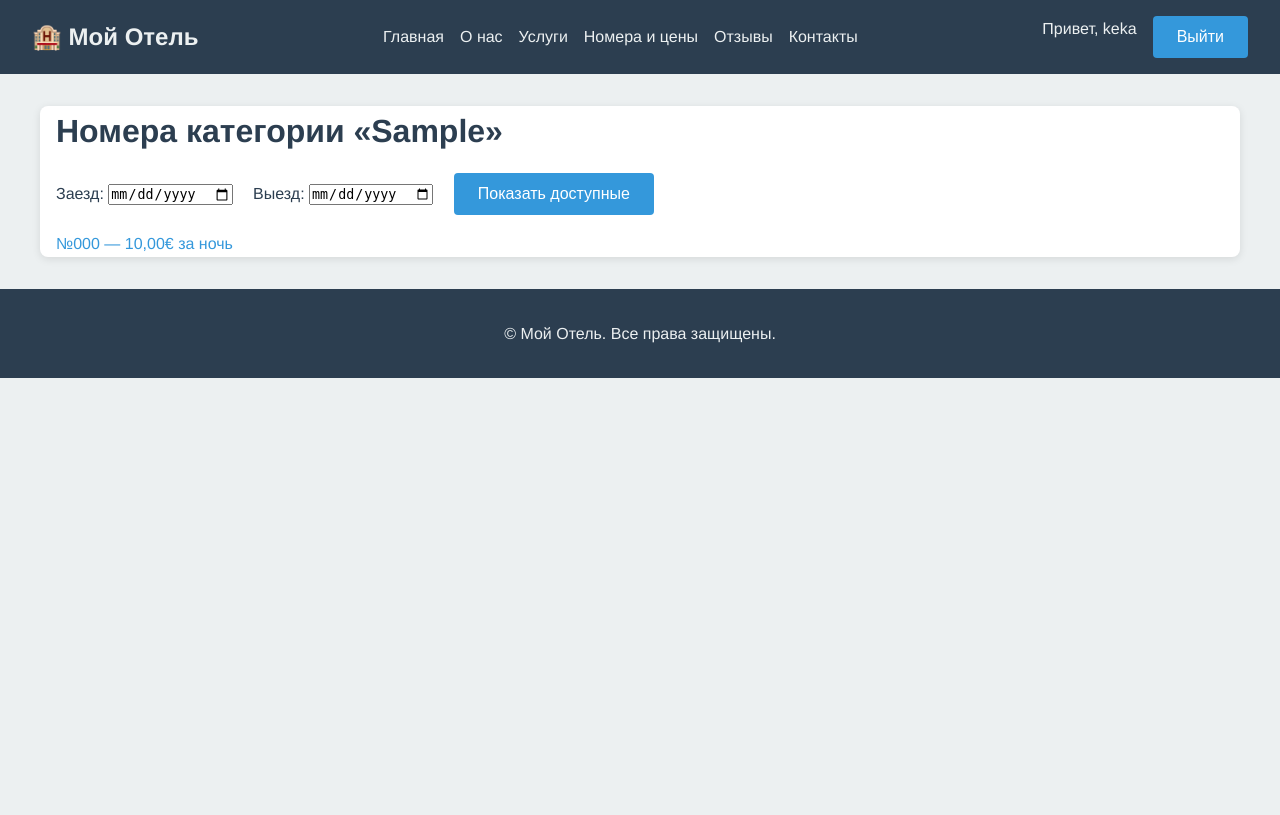
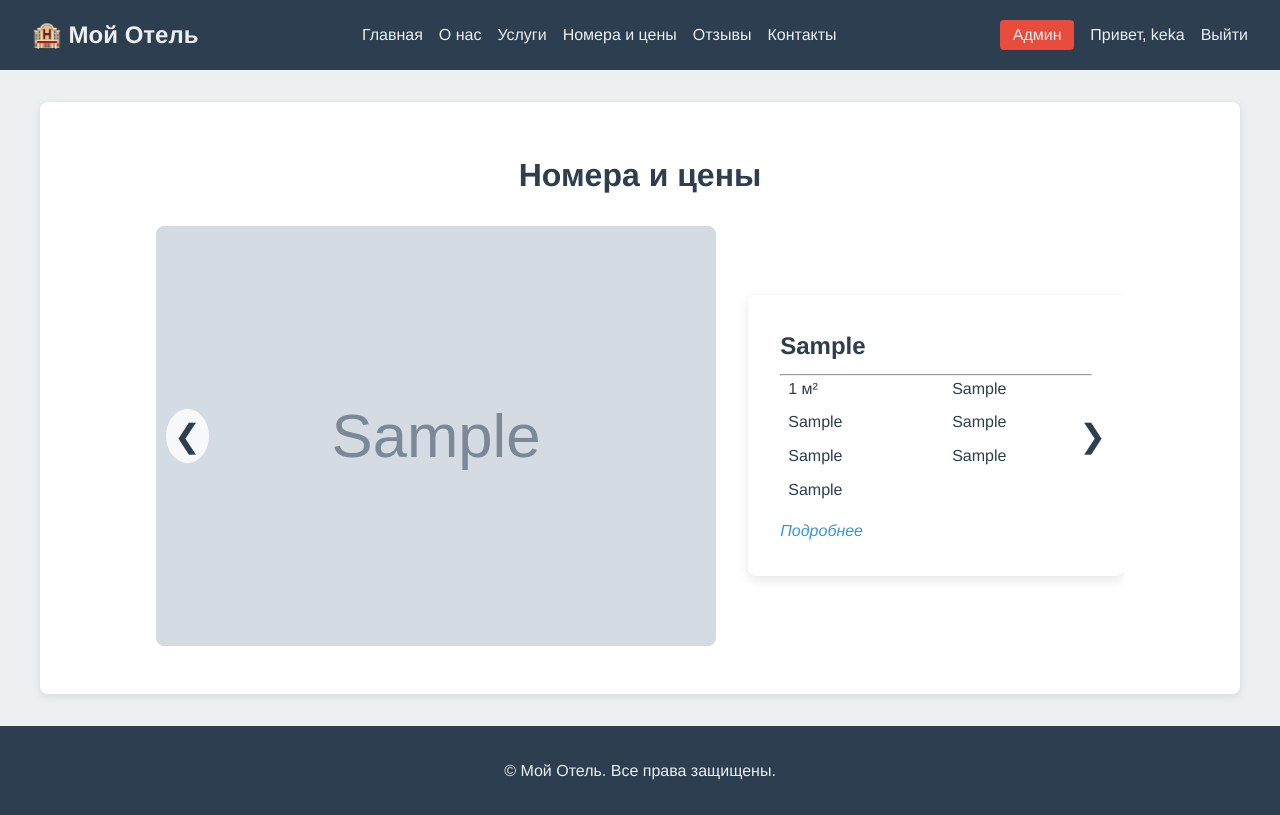
Before and after one commit to kekarex/hotel_booking, a Django app: a page that uses hotel_booking/templates/base.html in a window 1280 px wide. Before the commit the page ends 378 px from the top, so only its background shows below. Run offline with Django 5.2, Linux system fonts and the light colour scheme; a user stored in the database is signed in; tables that the repository leaves empty hold one stand-in row (values such as "Sample post"); grey boxes marked "Sample" are stand-in pictures.

Commit message:
создание категории номеров

```diff
--- a/hotel_booking/booking/models.py
+++ b/hotel_booking/booking/models.py
@@ -5,14 +5,17 @@ from django.core.exceptions import ValidationError
 User = get_user_model()
 
 class Room(models.Model):
-    """Номер отеля"""
     number = models.CharField('Номер', max_length=10, unique=True)
     kind = models.CharField('Категория', max_length=50)
     price = models.DecimalField('Цена за ночь', max_digits=8, decimal_places=2)
-
-    class Meta:
-        verbose_name = 'Комната'
-        verbose_name_plural = 'Комнаты'
+    area = models.PositiveIntegerField('Площадь, м²', default=0)
+    bed_type = models.CharField('Тип кровати', max_length=50, blank=True)
+    parking = models.CharField('Парковка', max_length=50, blank=True)
+    tv = models.CharField('Телевидение', max_length=50, blank=True)
+    air_conditioning = models.CharField('Кондиционер', max_length=50, blank=True)
+    wifi = models.CharField('Wi-Fi', max_length=50, blank=True)
+    iron = models.CharField('Утюг', max_length=50, blank=True)
+    image = models.ImageField('Фото номера', upload_to='rooms/', blank=True)
 
     def __str__(self):
         return f"{self.kind} №{self.number}"
--- a/hotel_booking/booking/templates/booking/rooms_by_category.html
+++ b/hotel_booking/booking/templates/booking/rooms_by_category.html
@@ -1,21 +1,34 @@
 {% extends 'base.html' %}
-{% block title %}Номера: {{ kind }}{% endblock %}
+{% block title %}Номера и цены{% endblock %}
 {% block content %}
-  <h1>Номера категории «{{ kind }}»</h1>
-  <form method="get" class="filter-form">
-    <label>Заезд: <input type="date" name="check_in" value="{{ check_in }}"></label>
-    <label>Выезд: <input type="date" name="check_out" value="{{ check_out }}"></label>
-    <button type="submit">Показать доступные</button>
-  </form>
-  <ul class="room-list">
-    {% for room in rooms %}
-      <li>
-        <a href="{% url 'booking:room_detail' room.pk %}">
-          №{{ room.number }} — {{ room.price }}€ за ночь
-        </a>
-      </li>
-    {% empty %}
-      <li>Нет доступных номеров</li>
-    {% endfor %}
-  </ul>
+<div class="rooms-container">
+  <h1 class="section-title">Номера и цены</h1>
+  <div class="rooms-slider">
+    <button class="slider-nav prev">&#10094;</button>
+    <div class="slides-wrapper">
+      <div class="slides">
+        {% for room in rooms %}
+        <div class="slide">
+          <img src="{{ room.image.url }}" alt="Номер {{ room.number }}" class="slide-img">
+          <div class="slide-card">
+            <h2 class="card-title">{{ room.kind }}</h2>
+            <hr>
+            <ul class="card-features">
+              <li><i class="icon-area"></i>{{ room.area }} м²</li>
+              <li><i class="icon-bed"></i>{{ room.bed_type }}</li>
+              <li><i class="icon-parking"></i>{{ room.parking }}</li>
+              <li><i class="icon-tv"></i>{{ room.tv }}</li>
+              <li><i class="icon-ac"></i>{{ room.air_conditioning }}</li>
+              <li><i class="icon-wifi"></i>{{ room.wifi }}</li>
+              <li><i class="icon-iron"></i>{{ room.iron }}</li>
+            </ul>
+            <a href="{% url 'booking:room_detail' room.pk %}" class="card-link">Подробнее</a>
+          </div>
+        </div>
+        {% endfor %}
+      </div>
+    </div>
+    <button class="slider-nav next">&#10095;</button>
+  </div>
+</div>
 {% endblock %}
--- /dev/null
+++ b/hotel_booking/static/css/booking_custom.css
@@ -0,0 +1,86 @@
+.rooms-container {
+  max-width: 1000px;
+  margin: 2rem auto;
+  padding: 0 1rem;
+}
+.section-title {
+  text-align: center;
+  margin-bottom: 1.5rem;
+  font-size: 2rem;
+  color: var(--primary-color);
+}
+.rooms-slider {
+  position: relative;
+}
+.slides-wrapper {
+  overflow: hidden;
+}
+.slides {
+  display: flex;
+  transition: transform 0.5s ease;
+}
+.slide {
+  flex: 0 0 100%;
+  display: flex;
+  align-items: center;
+  gap: 2rem;
+}
+.slide-img {
+  width: 60%;
+  border-radius: 8px;
+  object-fit: cover;
+}
+.slide-card {
+  width: 40%;
+  background: #fff;
+  padding: 2rem;
+  box-shadow: 0 4px 12px rgba(0,0,0,0.1);
+  border-radius: 8px;
+}
+.card-title {
+  font-size: 1.5rem;
+  margin-bottom: 0.5rem;
+}
+.card-features {
+  list-style: none;
+  padding: 0;
+  display: grid;
+  grid-template-columns: 1fr 1fr;
+  gap: 0.5rem 1rem;
+  margin-bottom: 1rem;
+}
+.card-features li {
+  display: flex;
+  align-items: center;
+}
+.card-features i {
+  margin-right: 0.5rem;
+  color: var(--accent-color);
+}
+.card-link {
+  font-style: italic;
+  color: var(--accent-color);
+  text-decoration: none;
+}
+.card-link:hover {
+  text-decoration: underline;
+}
+.slider-nav {
+  position: absolute;
+  top: 50%;
+  transform: translateY(-50%);
+  background: rgba(255,255,255,0.8);
+  border: none;
+  padding: 0.5rem;
+  cursor: pointer;
+  font-size: 2rem;
+  color: var(--primary-color);
+  border-radius: 50%;
+  z-index: 2;
+}
+.prev {
+  left: 10px;
+}
+.next {
+  right: 10px;
+}
--- /dev/null
+++ b/hotel_booking/static/js/booking_slider.js
@@ -0,0 +1,15 @@
+document.addEventListener('DOMContentLoaded', () => {
+  const slides = document.querySelector('.slides');
+  const slideCount = document.querySelectorAll('.slide').length;
+  let currentIndex = 0;
+
+  document.querySelector('.next').addEventListener('click', () => {
+    currentIndex = (currentIndex + 1) % slideCount;
+    slides.style.transform = `translateX(-${currentIndex * 100}%)`;
+  });
+
+  document.querySelector('.prev').addEventListener('click', () => {
+    currentIndex = (currentIndex - 1 + slideCount) % slideCount;
+    slides.style.transform = `translateX(-${currentIndex * 100}%)`;
+  });
+});
--- a/hotel_booking/templates/base.html
+++ b/hotel_booking/templates/base.html
@@ -5,14 +5,120 @@
   <meta charset="UTF-8">
   <meta name="viewport" content="width=device-width, initial-scale=1">
   <title>{% block title %}Мой Отель{% endblock %}</title>
+
+  <!-- Основные стили -->
   <link rel="stylesheet" href="{% static 'css/style.css' %}">
   <link rel="stylesheet" href="{% static 'booking/style.css' %}">
+
+  <!-- Дополнительные стили для карусели номеров -->
+  <link rel="stylesheet" href="{% static 'css/booking_custom.css' %}">
+
+  <!-- Inline CSS (переменные и кастомизации) -->
+  <style>
+    :root {
+      --primary-color: #2c3e50;
+      --secondary-color: #ecf0f1;
+      --accent-color: #3498db;
+    }
+
+    /* Базовые сбросы */
+    *, *::before, *::after {
+      margin: 0;
+      padding: 0;
+      box-sizing: border-box;
+    }
+    body {
+      font-family: 'Helvetica Neue', Arial, sans-serif;
+      background-color: var(--secondary-color);
+      color: var(--primary-color);
+      line-height: 1.6;
+    }
+
+    /* Навигация */
+    .navbar {
+      display: flex;
+      justify-content: space-between;
+      align-items: center;
+      background-color: var(--primary-color);
+      padding: 1rem 2rem;
+    }
+    .navbar-brand a {
+      font-size: 1.5rem;
+      font-weight: bold;
+      color: var(--secondary-color);
+      text-decoration: none;
+    }
+    .navbar-nav, .navbar-auth {
+      list-style: none;
+      display: flex;
+      gap: 1rem;
+      align-items: center;
+    }
+    .navbar-nav a, .navbar-auth a, .logout-button {
+      color: var(--secondary-color);
+      text-decoration: none;
+      font-weight: 500;
+    }
+    .logout-button {
+      background: transparent;
+      border: none;
+      cursor: pointer;
+      font: inherit;
+      padding: 0;
+    }
+    .admin-btn {
+      background: #e74c3c;
+      color: #fff;
+      padding: 0.4rem 0.8rem;
+      border-radius: 4px;
+      text-decoration: none;
+      font-weight: bold;
+    }
+    .admin-btn:hover {
+      background: #c0392b;
+    }
+
+    /* Контейнер контента */
+    .site-content {
+      max-width: 1200px;
+      margin: 2rem auto;
+      padding: 1rem;
+      background-color: #fff;
+      border-radius: 8px;
+      box-shadow: 0 2px 8px rgba(0,0,0,0.1);
+    }
+
+    /* Сообщения */
+    .messages {
+      margin-bottom: 1rem;
+    }
+    .message {
+      padding: 0.75rem 1rem;
+      margin-bottom: 0.5rem;
+      border-radius: 4px;
+    }
+    .message.success { background-color: #d4edda; color: #155724; }
+    .message.error   { background-color: #f8d7da; color: #721c24; }
+
+    /* Футер */
+    .site-footer {
+      text-align: center;
+      padding: 2rem 0;
+      background-color: var(--primary-color);
+      color: var(--secondary-color);
+      margin-top: 2rem;
+    }
+  </style>
+
+  <!-- Скрипт для карусели номеров -->
+  <script src="{% static 'js/booking_slider.js' %}" defer></script>
 </head>
 <body>
-
-  <header class="site-header">
+  <header>
     <nav class="navbar">
-      <a class="navbar-brand" href="{% url 'pages:home' %}">🏨 Мой Отель</a>
+      <div class="navbar-brand">
+        <a href="{% url 'pages:home' %}">🏨 Мой Отель</a>
+      </div>
       <ul class="navbar-nav">
         <li><a href="{% url 'pages:home' %}">Главная</a></li>
         <li><a href="{% url 'pages:about' %}">О нас</a></li>
@@ -22,6 +128,9 @@
         <li><a href="{% url 'pages:contacts' %}">Контакты</a></li>
       </ul>
       <ul class="navbar-auth">
+        {% if user.is_staff %}
+          <li><a href="{% url 'admin:index' %}" class="admin-btn">Админ</a></li>
+        {% endif %}
         {% if user.is_authenticated %}
           <li><a href="{% url 'users:profile' %}">Привет, {{ user.username }}</a></li>
           <li>
@@ -52,7 +161,5 @@
   <footer class="site-footer">
     <p>&copy; {{ now.year }} Мой Отель. Все права защищены.</p>
   </footer>
-
-  <script src="{% static 'js/app.js' %}"></script>
 </body>
 </html>
```
